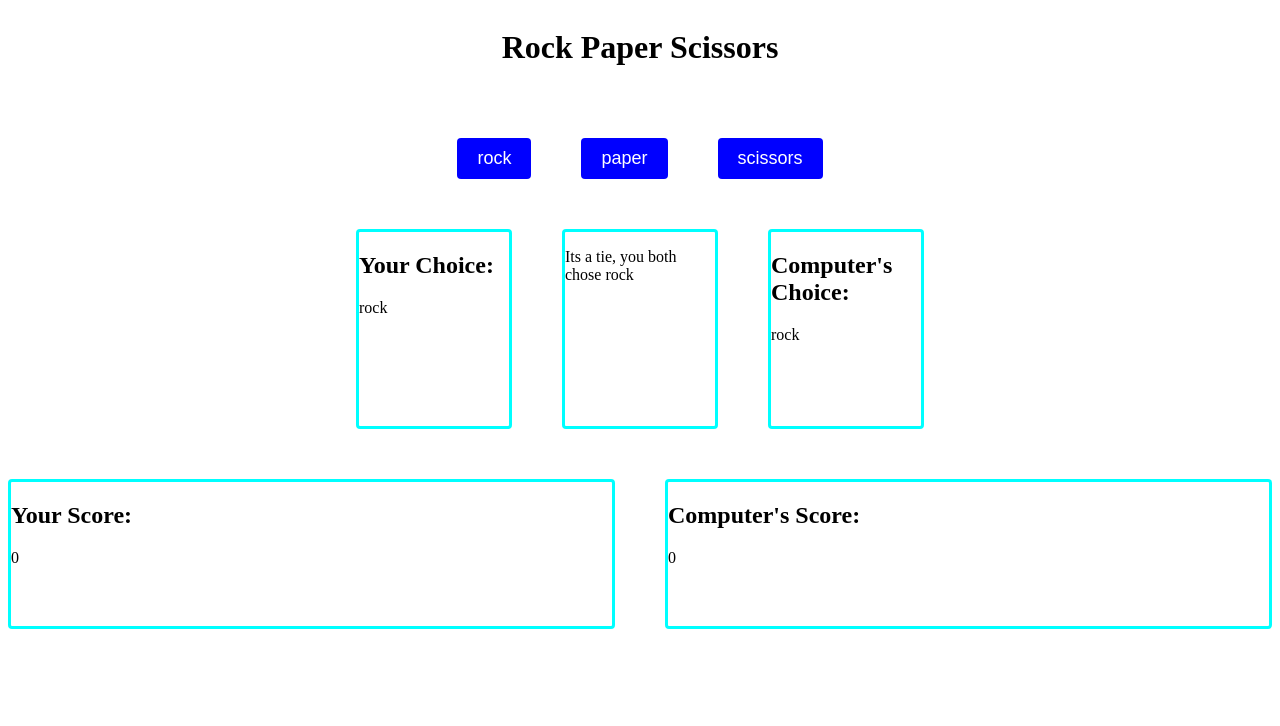
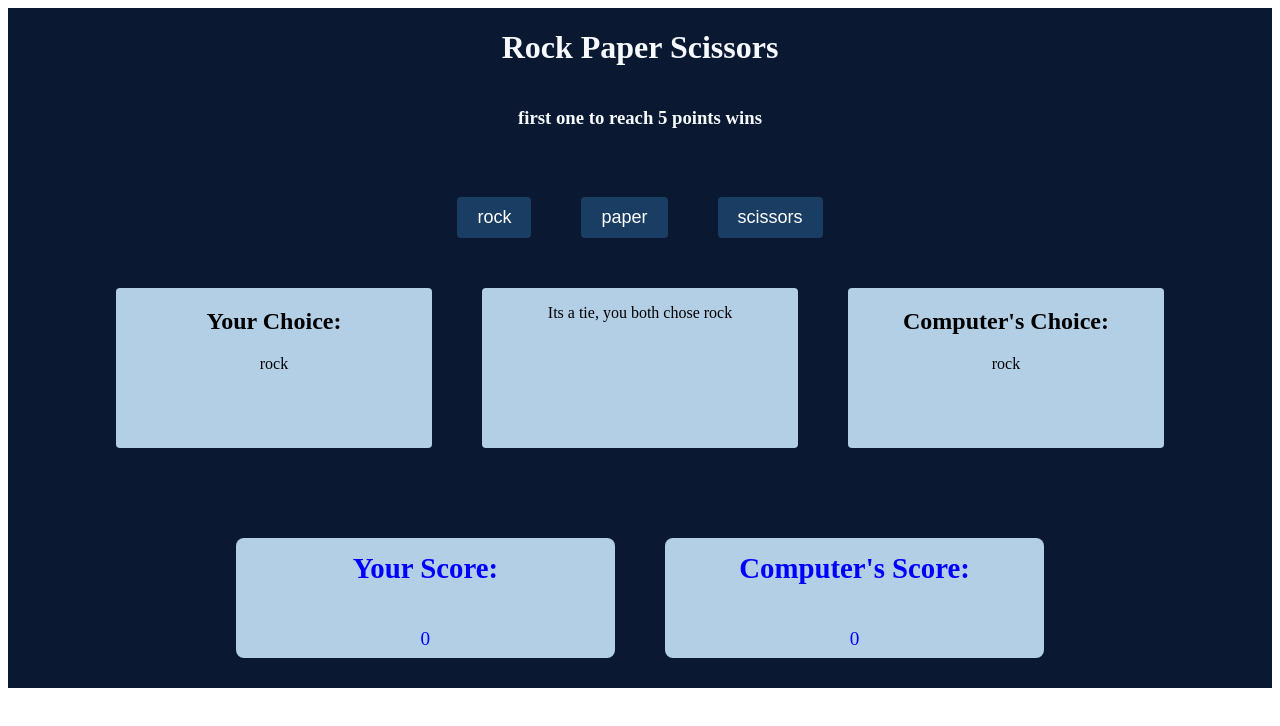
Before and after one commit to MajackW/rock-paper-scissors, a plain HTML site: page index.html in a window 1280 px wide. Both pictures are taken after a click on the button "rock". Drawn offline with Linux system fonts and the light colour scheme.

Commit message:
added logic to loop game when play again button is clicked

```diff
--- a/script.js
+++ b/script.js
@@ -15,8 +15,11 @@ function renderTitle(container){
     const gameTitle = document.createElement("div");
     gameTitle.classList.add("title");
     const header = document.createElement("h1");
+    const instruction = document.createElement("h3");
+    instruction.textContent = "first one to reach 5 points wins";
     header.textContent = "Rock Paper Scissors";
     gameTitle.appendChild(header);
+    gameTitle.appendChild(instruction);
     container.appendChild(gameTitle);
 }
 function renderOptions(container){
@@ -86,12 +89,19 @@ function eventListeners(container){
     const buttons = document.querySelectorAll("button");
     buttons.forEach((button) => {
         button.addEventListener("click", (event) => {
-            computerChoice = getComputerChoice()
-            console.log(computerChoice);
+            const computerChoice = getComputerChoice();
             const winner = getwinner(event.target.id, computerChoice);
             updateResult(winner,container,event.target.id,computerChoice);
             updateChoices(container,event.target.id,computerChoice)
             updateScores(container);
+            if (humanScore === 5) {
+                container.replaceChildren();
+                showWinner("human",container);
+            }else if (computerScore === 5){
+                container.replaceChildren();
+                showWinner("computer",container);
+            }
+
         });
     });
 }
@@ -150,4 +160,18 @@ function updateChoices(container,humanChoice,computerChoice){
     humanChoiceContainer.append(humanHeader,humanPoints);
     computerChoiceContainer.append(computerHeader,computerPoints);
 }
+function showWinner(winner,container){
+    const heading = document.createElement("h1");
+    const retry = document.createElement("button");
+    retry.addEventListener("click", () => {
+        container.replaceChildren();
+        humanScore = 0;
+        computerScore = 0;
+        playGame();
+    });
+    retry.textContent = "Play Again";
+    heading.textContent = winner === "human" ? "YOU WIN!" : "YOU LOOSE";
+    container.append(heading,retry);
+
+}
 playGame();
--- a/style.css
+++ b/style.css
@@ -1,10 +1,16 @@
+body{
+    height: 100vh;
+}
+
 .title{
     display: flex;
+    flex-direction: column;
     justify-content: center;
     align-items: center;
+    color: #F6FAFD;
 }
 button{
-    background-color: blue;
+    background-color: #1A3D63;
     color: white;
     border: none;
     border-radius: 4px;
@@ -23,10 +29,10 @@ color: wheat;
     margin: 50px 0px;
 }
 .humanChoice, .result, .computerChoice{
-    border: solid aqua;
+    background-color: #B3CFE5;
     border-radius: 4px;
-    width: 150px;
-    height: auto;
+    width: 25%;
+    height: 80%;
 
 }
 .choicesContainer{
@@ -36,9 +42,16 @@ color: wheat;
     gap: 50px;
 }
 #humanScore, #computerScore{
-    border: solid aqua;
-    border-radius: 4px;
-    width: 50%;
+    background-color: #B3CFE5;
+    border-radius: 8px;
+    width: 30%;
+    display: flex;
+    flex-direction: column;
+    justify-content: center;
+    align-items: center;
+    color: blue;
+    font-size: larger;
+    margin-bottom: 30px;
 }
 .scoresContainer{
     display: flex;
@@ -47,3 +60,7 @@ color: wheat;
     margin-top: 50px;
     gap: 50px;
 }
+.container{
+    text-align: center;
+    background-color: #0a1931;
+}
```
